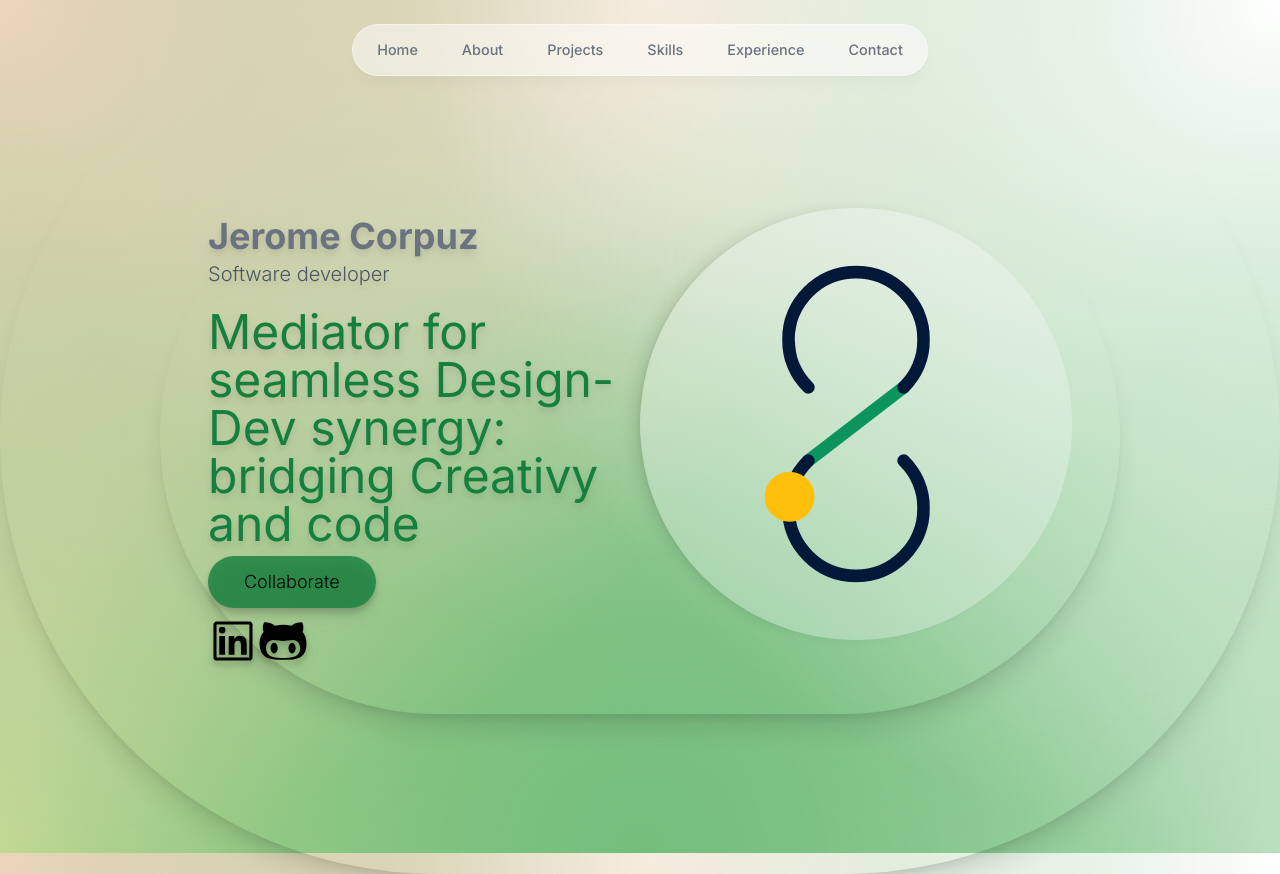
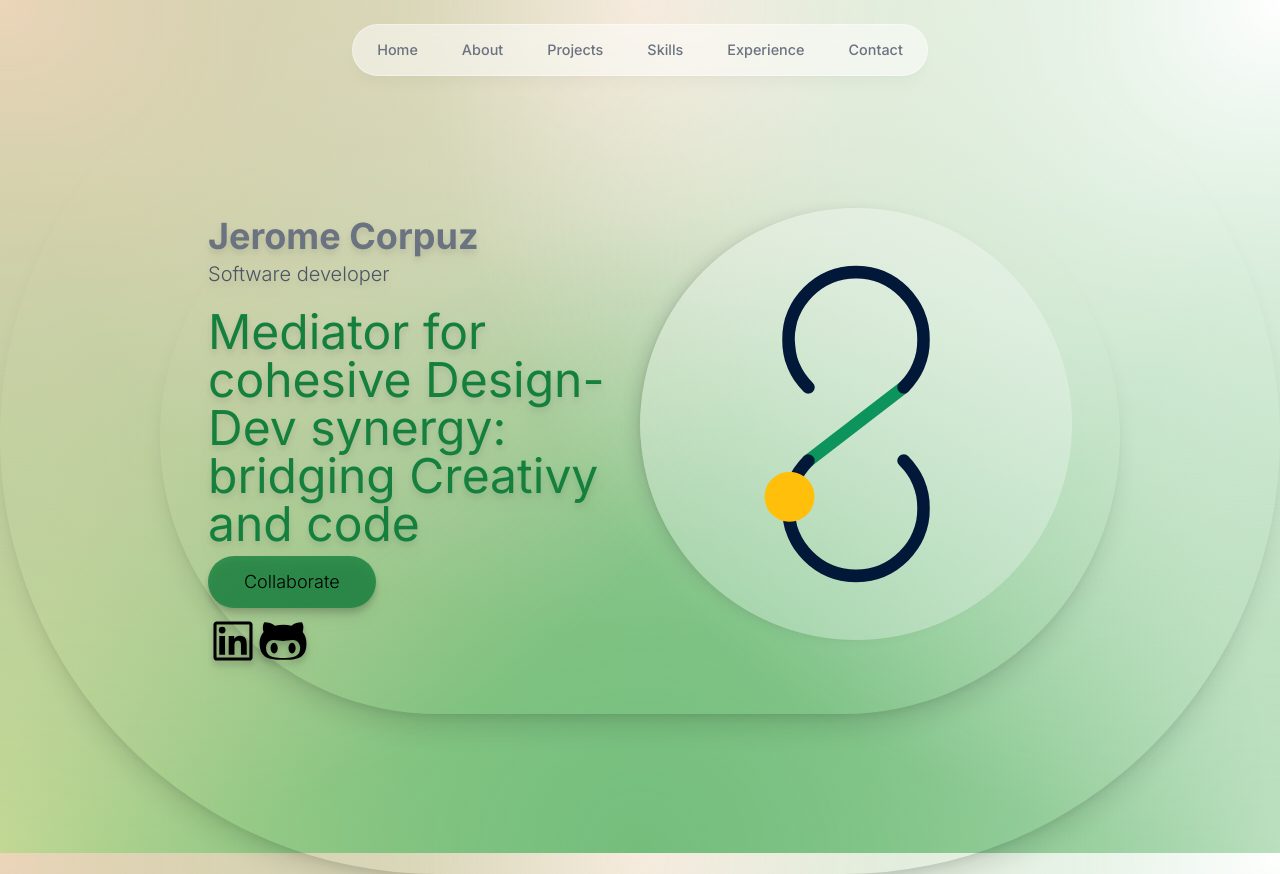
Before and after one commit to romylomy/jerome-corpuz-portfolio, a Next.js app: page / in a window 1280 px wide. Built offline with nearby package versions, Linux system fonts and the light colour scheme.

Commit message:
changing slogan word to seamless to cohesive

```diff
--- a/components/intro.tsx
+++ b/components/intro.tsx
@@ -38,8 +38,8 @@ export default function Intro() {
 
                 <div className='lg:pt-3'>
 
-                    <p className='text-2xl  text-green-700  md:text-xl lg:text-3xl xl:text-5xl '>
-                        Mediator for seamless Design-Dev synergy: bridging Creativy and code
+                    <p className='text-md  text-green-700  md:text-xl lg:text-3xl xl:text-5xl '>
+                        Mediator for cohesive Design-Dev synergy: bridging Creativy and code
                     </p>
 
                     <button className='drop-shadow-lg my-2 px-5 py-2 lg:px-9 lg:py-3 lg:text-lg font-light border-white border-opacity-40 bg-green-700 bg-opacity-80 shadow-lg shadow-black/[0.03] backdrop-blur-[0.5rem] rounded-full hover:bg-green-800'>Collaborate</button>
```
